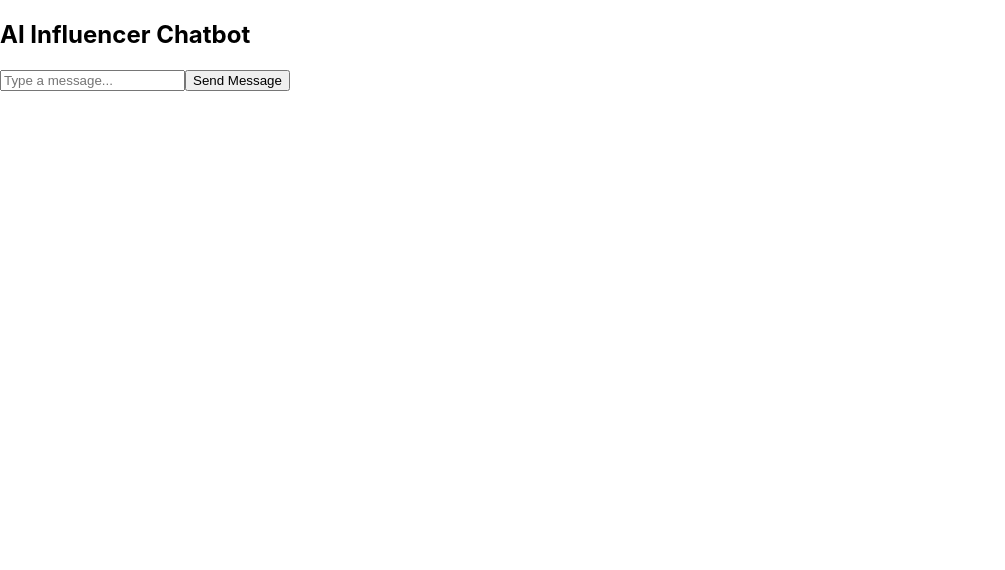
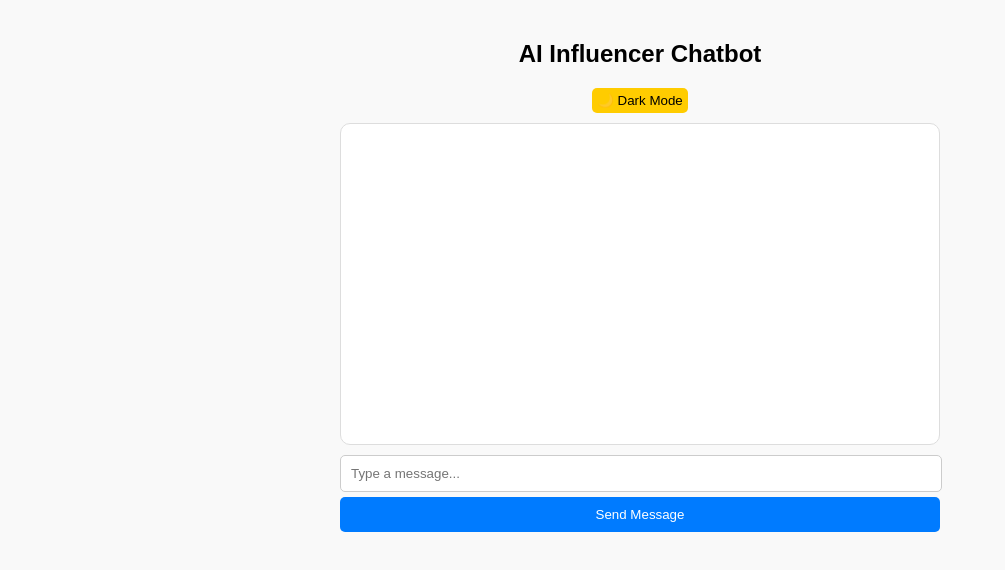
Before and after one commit to mainbitch95/ai-influencer-chatbot, a React (Create React App) app in the folder ai-influencer-ui/: page / in a window 1280 px wide. Shown: the top 570 px of the page, without its empty margins (0-1005 px from the left). Built offline with nearby package versions, Linux system fonts and the light colour scheme.

Commit message:
UI Upgrade: Added chat bubbles, dark mode, and typing indicator

```diff
--- a/ai-influencer-ui/package.json
+++ b/ai-influencer-ui/package.json
@@ -12,6 +12,7 @@
     "react-dom": "^19.0.0",
     "react-ga4": "^2.1.0",
     "react-scripts": "^5.0.1",
+    "styled-components": "^6.1.15",
     "web-vitals": "^2.1.4"
   },
   "scripts": {
--- a/ai-influencer-ui/src/App.js
+++ b/ai-influencer-ui/src/App.js
@@ -1,31 +1,121 @@
-import React, { useState, useEffect } from "react";
-import ReactGA from "react-ga4"; // ✅ Use react-ga4 instead
+import React, { useState, useEffect, useRef } from "react";
+import ReactGA from "react-ga4";
 import axios from "axios";
+import styled, { createGlobalStyle } from "styled-components";
 
+// ✅ Google Analytics Setup
 const TRACKING_ID = "G-GCEKZZL7Y3";
 ReactGA.initialize(TRACKING_ID);
 
+const GlobalStyle = createGlobalStyle`
+  body {
+    font-family: Arial, sans-serif;
+    background-color: ${(props) => (props.darkMode ? "#121212" : "#f9f9f9")};
+    color: ${(props) => (props.darkMode ? "#ffffff" : "#000000")};
+    transition: 0.3s;
+  }
+`;
+
+const Container = styled.div`
+  max-width: 600px;
+  margin: auto;
+  padding: 20px;
+  text-align: center;
+`;
+
+const ChatBox = styled.div`
+  border: 1px solid #ddd;
+  padding: 10px;
+  min-height: 300px;
+  max-height: 400px;
+  overflow-y: auto;
+  background: ${(props) => (props.darkMode ? "#1e1e1e" : "#ffffff")};
+  border-radius: 10px;
+`;
+
+const Message = styled.div`
+  padding: 8px;
+  border-radius: 8px;
+  margin: 5px 0;
+  max-width: 75%;
+  text-align: ${(props) => (props.sender === "User" ? "right" : "left")};
+  align-self: ${(props) => (props.sender === "User" ? "flex-end" : "flex-start")};
+  background-color: ${(props) =>
+    props.sender === "User" ? "#dcf8c6" : "#f1f0f0"};
+  color: ${(props) => (props.sender === "User" ? "#000" : "#000")};
+`;
+
+const Input = styled.input`
+  width: calc(100% - 20px);
+  padding: 10px;
+  margin-top: 10px;
+  border: 1px solid #ccc;
+  border-radius: 5px;
+`;
+
+const Button = styled.button`
+  width: 100%;
+  padding: 10px;
+  margin-top: 5px;
+  background-color: #007bff;
+  color: white;
+  border: none;
+  cursor: pointer;
+  border-radius: 5px;
+
+  &:disabled {
+    background-color: #cccccc;
+    cursor: not-allowed;
+  }
+`;
+
+const ToggleButton = styled.button`
+  margin-bottom: 10px;
+  padding: 5px;
+  background-color: #ffcc00;
+  border: none;
+  cursor: pointer;
+  border-radius: 5px;
+`;
+
 function App() {
+  const [message, setMessage] = useState("");
+  const [messages, setMessages] = useState([]);
+  const [loading, setLoading] = useState(false);
+  const [darkMode, setDarkMode] = useState(false);
+  const chatEndRef = useRef(null);
+
+  useEffect(() => {
+    chatEndRef.current?.scrollIntoView({ behavior: "smooth" });
+  }, [messages]);
+
   useEffect(() => {
     ReactGA.send("pageview");
   }, []);
 
-  const [message, setMessage] = useState("");
-  const [messages, setMessages] = useState([]);
-  const [loading, setLoading] = useState(false);
+  const toggleDarkMode = () => {
+    setDarkMode(!darkMode);
+  };
 
   const sendMessage = async () => {
     if (!message.trim()) return;
     setLoading(true);
 
+    const userMessage = { text: message, sender: "User" };
+    setMessages((prevMessages) => [...prevMessages, userMessage]);
+
     try {
       const BACKEND_URL = process.env.REACT_APP_BACKEND_URL || "https://ai-influencer-chatbot.onrender.com";
       const res = await axios.post(`${BACKEND_URL}/chat`, { message });
 
-      setMessages([...messages, { text: res.data.response, sender: "AI" }]);
+      const aiMessage = { text: res.data.response, sender: "AI" };
+      setMessages((prevMessages) => [...prevMessages, aiMessage]);
     } catch (error) {
       console.error("Error sending message:", error);
-      setMessages([...messages, { text: "❌ Failed to get a response. Ensure the backend is running.", sender: "AI" }]);
+      setMessages((prevMessages) => [
+        ...prevMessages,
+        { text: "❌ Failed to get a response. Ensure the backend is running.", sender: "AI" }
+      ]);
     } finally {
       setLoading(false);
       setMessage("");
@@ -33,23 +123,31 @@ function App() {
   };
 
   return (
-    <div>
+    <Container>
+      <GlobalStyle darkMode={darkMode} />
       <h2>AI Influencer Chatbot</h2>
-      <input
+      <ToggleButton onClick={toggleDarkMode}>
+        {darkMode ? "☀️ Light Mode" : "🌙 Dark Mode"}
+      </ToggleButton>
+      <ChatBox darkMode={darkMode}>
+        {messages.map((msg, index) => (
+          <Message key={index} sender={msg.sender}>
+            <strong>{msg.sender}:</strong> {msg.text}
+          </Message>
+        ))}
+        {loading && <Message sender="AI">AI is typing...</Message>}
+        <div ref={chatEndRef} />
+      </ChatBox>
+      <Input
         type="text"
         value={message}
         onChange={(e) => setMessage(e.target.value)}
         placeholder="Type a message..."
       />
-      <button onClick={sendMessage} disabled={loading}>
+      <Button onClick={sendMessage} disabled={loading}>
         {loading ? "Sending..." : "Send Message"}
-      </button>
-      <div>
-        {messages.map((msg, index) => (
-          <div key={index}>{msg.sender}: {msg.text}</div>
-        ))}
-      </div>
-    </div>
+      </Button>
+    </Container>
   );
 }
 
```
Also changed, not shown: 1 other file (tests, documents, lock files or other folders).
